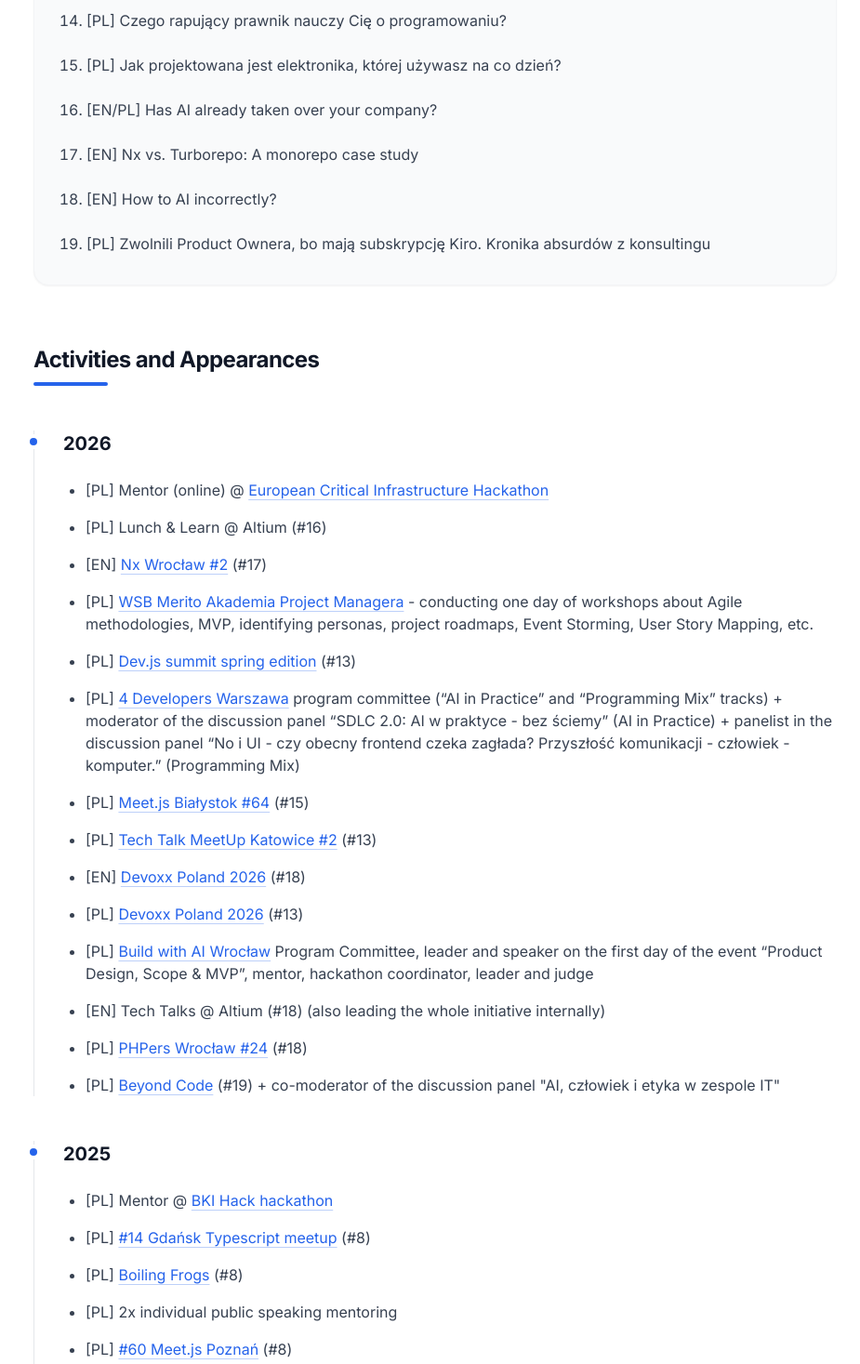
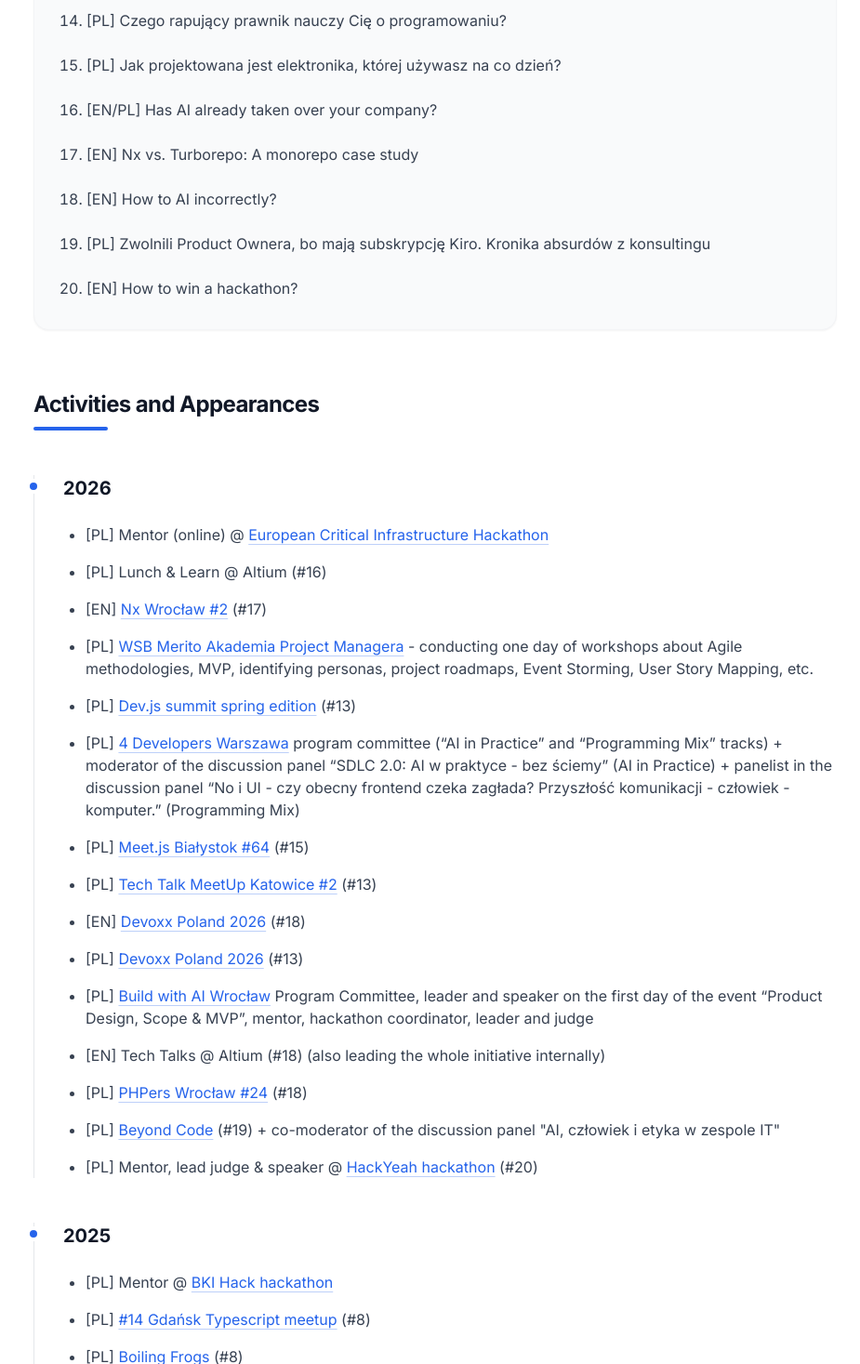
Before and after one commit to superdyzio/superdyzio.github.io, a Next.js app: page /speaker in a window 1280 px wide. Shown: the part 1252-2719 px from the top of the page at 93% size, without its empty margins (172-1097 px from the left). Built offline with nearby package versions, Linux system fonts and the light colour scheme; no server answers.

Commit message:
add HackYeah

```diff
--- a/src/app/speaker/page.tsx
+++ b/src/app/speaker/page.tsx
@@ -65,6 +65,7 @@
             <li>[EN] Nx vs. Turborepo: A monorepo case study</li>
             <li>[EN] How to AI incorrectly?</li>
             <li>[PL] Zwolnili Product Ownera, bo mają subskrypcję Kiro. Kronika absurdów z konsultingu</li>
+            <li>[EN] How to win a hackathon?</li>
           </ol>
         </div>
       </section>
@@ -94,6 +95,7 @@
               <li>[EN] Tech Talks @ Altium (#18) (also leading the whole initiative internally)</li>
               <li>[PL] <a href="https://crossweb.pl/wydarzenia/phpers-wroclaw-24/" className="text-blue-600 hover:text-blue-800 underline decoration-blue-600/30 underline-offset-4 transition-colors dark:text-blue-400 dark:hover:text-blue-300">PHPers Wrocław #24</a> (#18)</li>
               <li>[PL] <a href="https://www.beyondcode.pl/" className="text-blue-600 hover:text-blue-800 underline decoration-blue-600/30 underline-offset-4 transition-colors dark:text-blue-400 dark:hover:text-blue-300">Beyond Code</a> (#19) + co-moderator of the discussion panel "AI, człowiek i etyka w zespole IT"</li>
+              <li>[PL] Mentor, lead judge & speaker @ <a href="https://hackyeah.pl/pl/" className="text-blue-600 hover:text-blue-800 underline decoration-blue-600/30 underline-offset-4 transition-colors dark:text-blue-400 dark:hover:text-blue-300">HackYeah hackathon</a> (#20)</li>
             </ul>
           </div>
 
```
